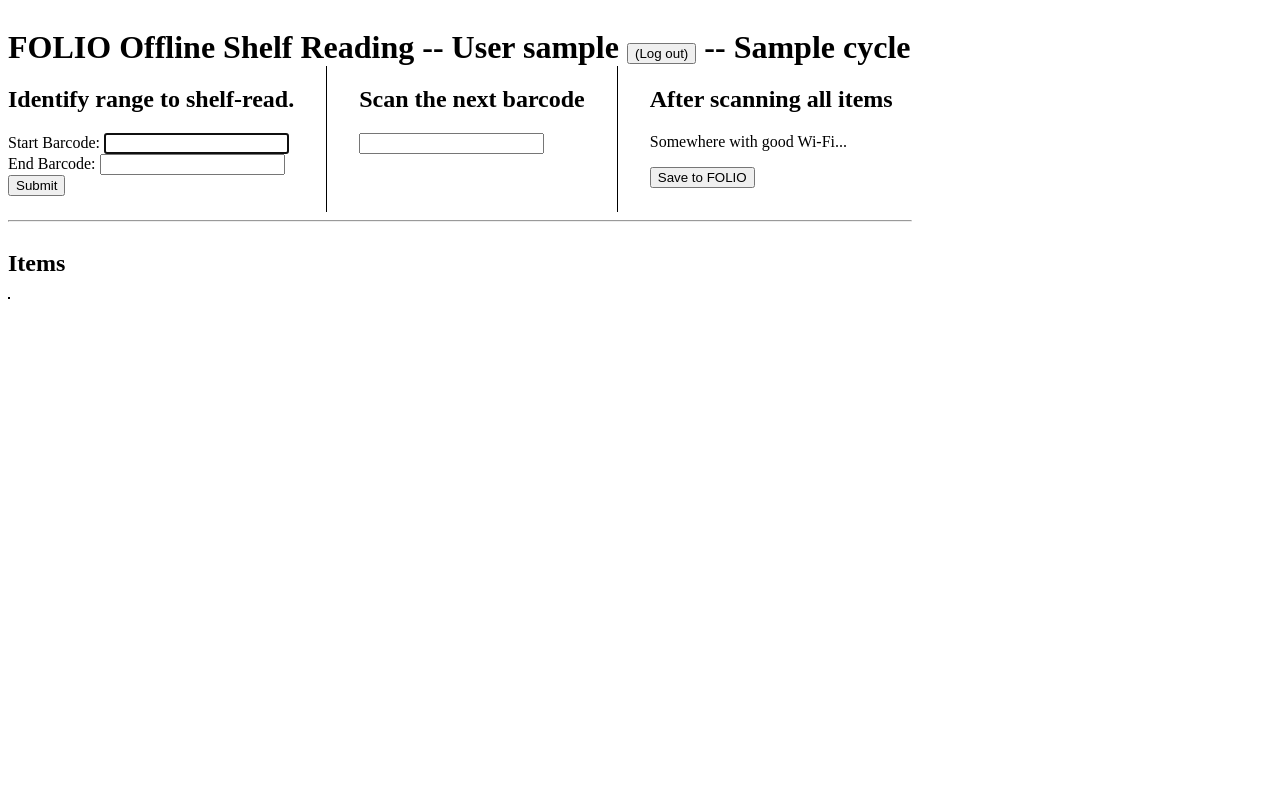
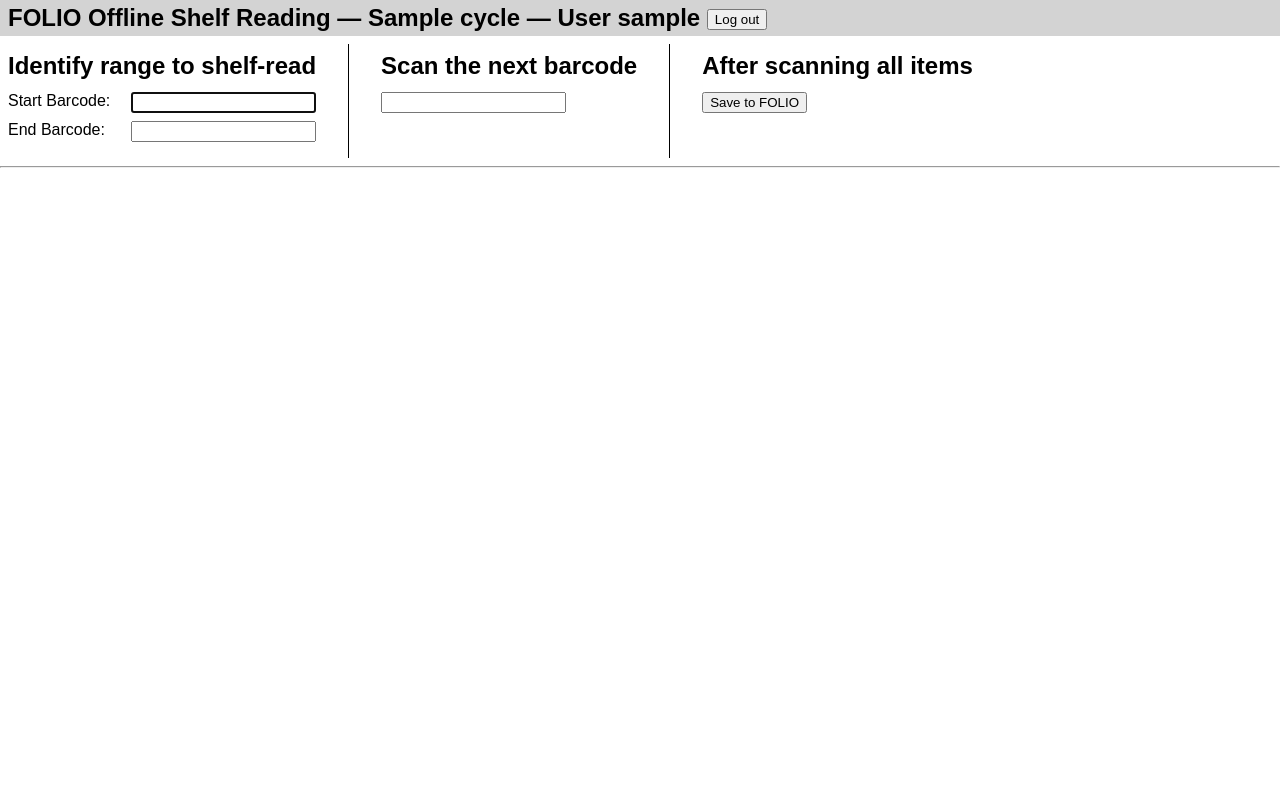
Before and after one commit to lehigh-university-libraries/folio-offline-shelf-reading, a Python web app: template application/templates/index.html in a window 1280 px wide. Run offline with Jinja, Linux system fonts and the light colour scheme; the template is opened without the code that fills it: most values are stand-ins (such as "Sample title", 1, 10 or a date in 2020).

Commit message:
Add some slight styling

```diff
--- a/application/static/app.css
+++ b/application/static/app.css
@@ -2,17 +2,42 @@
 body {
     display: flex;
     flex-direction: column;
+    align-items: stretch;
+    row-gap: 0.5rem;
     position: absolute;
     top: 0;
     bottom: 0;
+    width: 100%;
+    margin: 0;
+    font-family: sans-serif;
+
+    > * {
+        margin-left: 0.5rem;
+        margin-right: 0.5rem;
+    }
+
+    &.waiting {
+        cursor: progress;
+    }
 }
 
 h1 {
-    margin-bottom: 0;
+    margin: 0;
+    padding: 0.25rem 0.5rem;
+    font-size: 1.5em;
+    background-color: lightgray;
+
+    button {
+        vertical-align: middle;
+    }
+}
+
+h2 {
+    margin: 0.5rem 0 0.75rem;
 }
 
 hr {
-    width: 100%;
+    margin: 0;
 }
 
 .control_sections {
@@ -23,13 +48,32 @@ hr {
         border-left: 1px solid black;
         padding-left: 2rem;
     }
+
+    #load-items > div {
+        margin-top: 0.5rem;
+        display: flex;
+
+        label {
+            flex-grow: 1;
+        }
+    }
 }
 
 section.table_section {
+    display: none;
     overflow: auto;
+
+    &.ready {
+        display: initial;
+    }
+
+    h2 {
+        text-align: center;
+    }
 }
 
 #items_table {
+    width: 100%;
     border: 1px solid black;
     border-spacing: 0;
 
--- a/application/static/app.js
+++ b/application/static/app.js
@@ -49,18 +49,21 @@ async function loadItems() {
     return;
   }
 
+  setWaiting(true);
   try {
     const params = new URLSearchParams();
     params.append("start_barcode", document.getElementById("start_barcode").value);
     params.append("end_barcode", document.getElementById("end_barcode").value);
     const response = await fetch(`load-items?${params}`);
     if (!response.ok) {
+      setWaiting(false);
       throw new Error(`Response: ${response.status} ${await response.text()}`);
     }
 
     const items = await response.json();
     if (!items.length) {
       beepBad('No items in this range.');
+      setWaiting(false);
       return;
     }
 
@@ -68,9 +71,16 @@ async function loadItems() {
 
     printItemsTable(items);
     setExpectedRow(1);
-    document.querySelector("#load-items input[type=submit]").disabled = true;
+    document.querySelectorAll("#load-items input[type=submit]").disabled = true;
+    document.querySelectorAll("#load-items input[type=text]").forEach((input) => {
+      input.setAttribute("readonly", true);
+    });
+
+    document.querySelector(".table_section").classList.add("ready");
   } catch (error) {
     beepBad(error.message);
+  } finally {
+    setWaiting(false);
   }
 }
 
@@ -254,6 +264,7 @@ function processSkippedRows() {
 
 async function saveBatch(batch) {
   const payload = rowsToData(batch);
+  setWaiting(true);
   try {
     const response = await fetch('save-items', {
       method: "POST",
@@ -269,6 +280,8 @@ async function saveBatch(batch) {
     printResults(results);
   } catch (error) {
     beepBad(error.message);
+  } finally {
+    setWaiting(false);
   }
 };
 
@@ -350,3 +363,12 @@ function beepBad(text) {
 function beepGood() {
   BEEP_GOOD.play();
 }
+
+function setWaiting(isWaiting) {
+  if (isWaiting) {
+    document.body.classList.add("waiting");
+  }
+  else {
+    document.body.classList.remove("waiting");
+  }
+}
--- a/application/static/test.js
+++ b/application/static/test.js
@@ -7,8 +7,8 @@ if (testData['end_barcode']) {
 }
 
 addEventListener("load", (event) => {
-    if (testData['start_barcode'] && testData['end_barcode']) {
-        document.getElementById("next_barcode").focus();
+    if (testData['start_barcode']) {
+        document.getElementById("end_barcode").focus();
     }
 });
 
--- a/application/templates/index.html
+++ b/application/templates/index.html
@@ -5,11 +5,15 @@
       <link rel="stylesheet" href="static/test.css"></style>
     {% endif %}
   </head>
+
   <body>
-    <h1>FOLIO Offline Shelf Reading -- User {{username}} <button class="logout" onclick="logout();"">(Log out)</button> -- {{ cycle }}</h1>
+
+    <h1>FOLIO Offline Shelf Reading &mdash; {{ cycle }} &mdash; User {{username}} <button class="logout" onclick="logout();">Log out</button> </h1>
+
     <div class="control_sections">
+
       <section>
-        <h2>Identify range to shelf-read.</h2>
+        <h2>Identify range to shelf-read</h2>
         <form id="load-items" onsubmit="event.preventDefault(); loadItems();">
           <div class="start_barcode">
             <label for="start_barcode">Start Barcode:</label>
@@ -19,9 +23,10 @@
             <label for="end_barcode">End Barcode:</label>
             <input type="text" id="end_barcode" name="end_barcode">
           </div>
-          <input value="Submit" type="submit"></input>
+          <input type="submit" hidden></input>
         </form>
       </section>
+
       <section>
         <h2>Scan the next barcode</h2>
         <form id="scan_next_barcode" onsubmit="event.preventDefault(); scanNextBarcode();">
@@ -32,15 +37,18 @@
           <input type="submit" hidden />
         </form>
       </section>
+
       <section>
         <h2>After scanning all items</h2>
-        <p>Somewhere with good Wi-Fi...</p>
         <button onclick="saveToFolio();">Save to FOLIO</button>
       </section>
+
     </div>
+
     <hr/>
+
     <section class="table_section">
-      <h2>Items</h2>
+      <h2>Items within the range</h2>
       <form id="items_form">
         <table id="items_table">
           <thead>
@@ -50,6 +58,7 @@
         </table>
       </form>
     </section>
+
     <script src="static/app.js"></script>
     {% if test %}
       <script>
@@ -57,5 +66,6 @@
       </script>
       <script src="static/test.js"></script>
     {% endif %}
+
   </body>
 </html>
```
